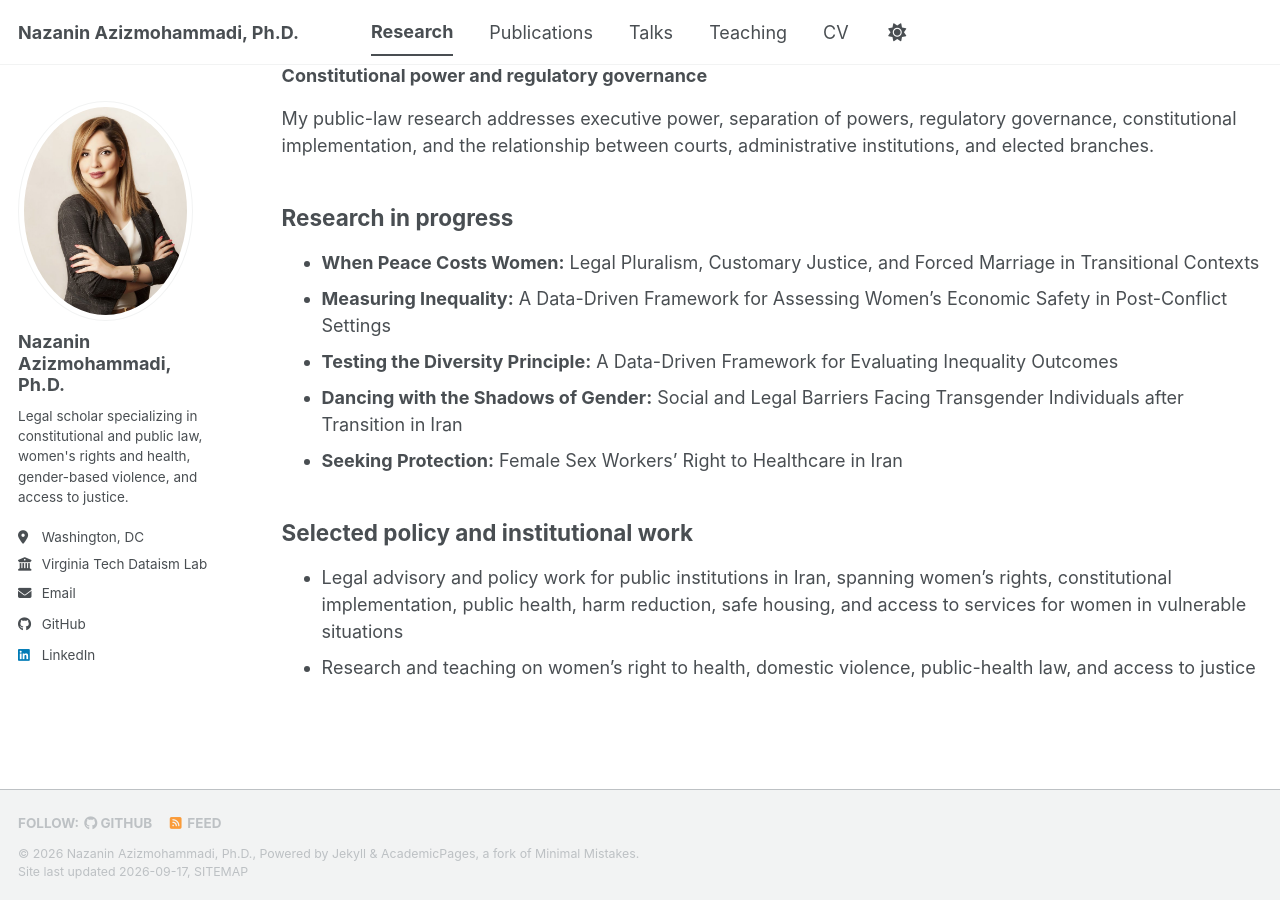
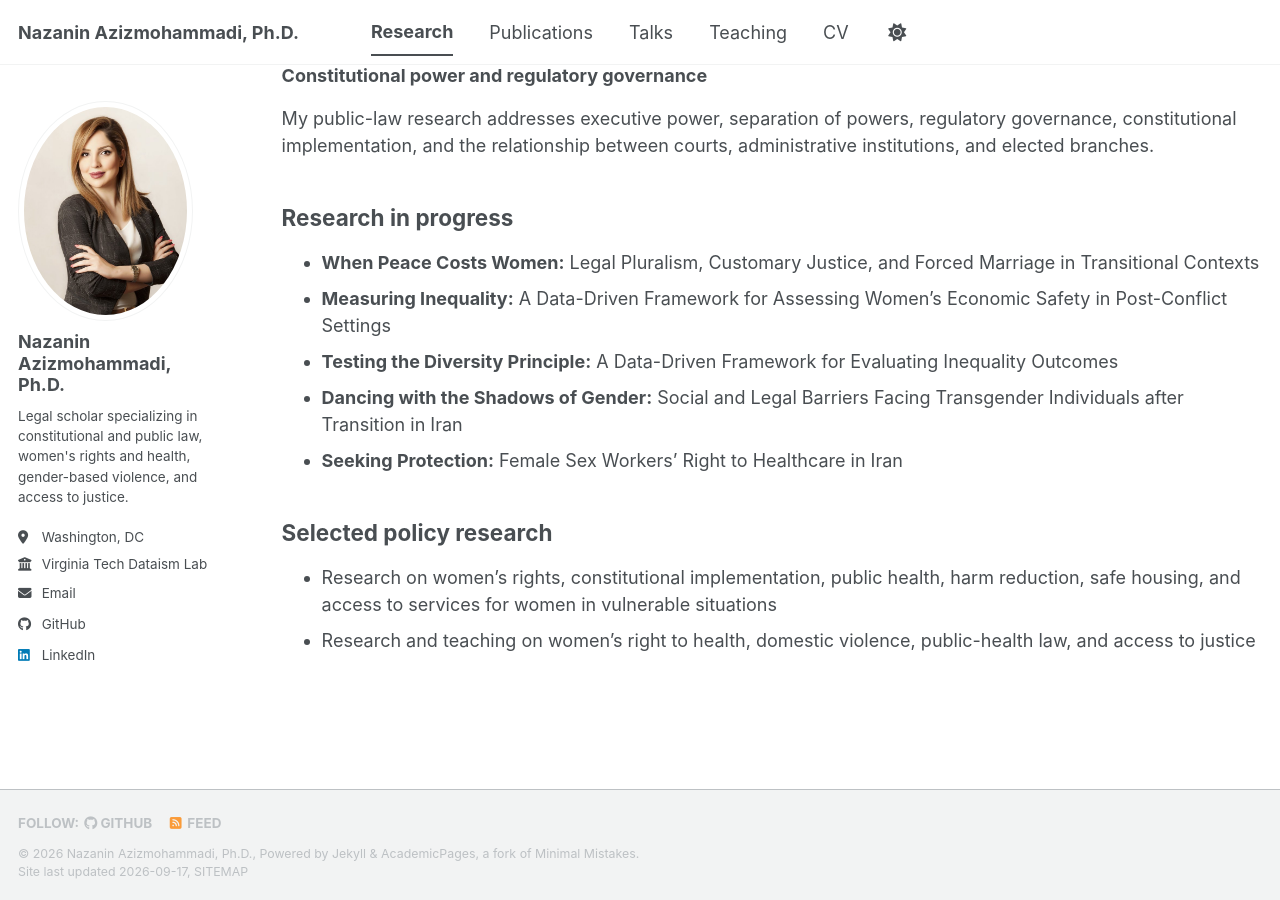
Before and after one commit to nazaninazizmohammadi/nazaninazizmohammadi.github.io, a Jekyll site: the page built from _pages/research.md, in a window 1280 px wide and 900 px high, scrolled down 584 px. Built offline with Jekyll 4.4.1, drawn with Linux system fonts in a browser that asks for light colours; a style sheet for code colours, icons or effects is not loaded; after the commit the page ends 1458 px from its top, so only the background shows below that.

Commit message:
Refocus public profile on research and teaching

```diff
--- a/_pages/research.md
+++ b/_pages/research.md
@@ -29,7 +29,7 @@ My public-law research addresses executive power, separation of powers, regulato
 * **Dancing with the Shadows of Gender:** Social and Legal Barriers Facing Transgender Individuals after Transition in Iran
 * **Seeking Protection:** Female Sex Workers' Right to Healthcare in Iran
 
-## Selected policy and institutional work
+## Selected policy research
 
-* Legal advisory and policy work for public institutions in Iran, spanning women's rights, constitutional implementation, public health, harm reduction, safe housing, and access to services for women in vulnerable situations
+* Research on women's rights, constitutional implementation, public health, harm reduction, safe housing, and access to services for women in vulnerable situations
 * Research and teaching on women's right to health, domestic violence, public-health law, and access to justice
```
Also changed, not shown: _pages/about.md (+1 -1 lines), _pages/cv.md (+1 -2 lines).
